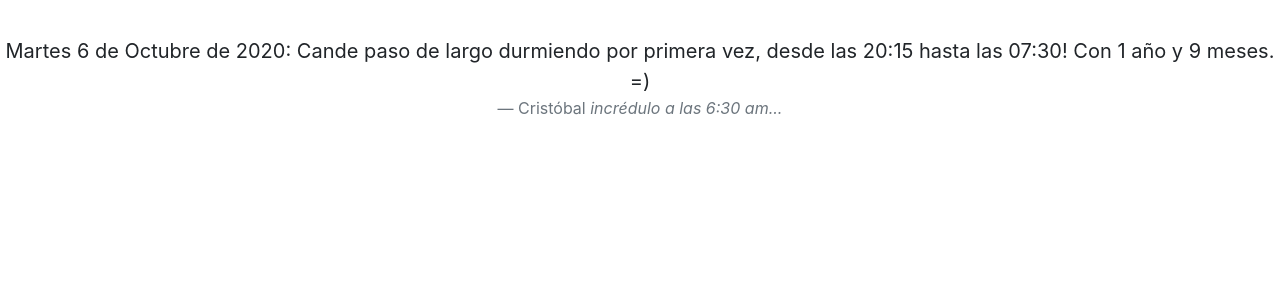
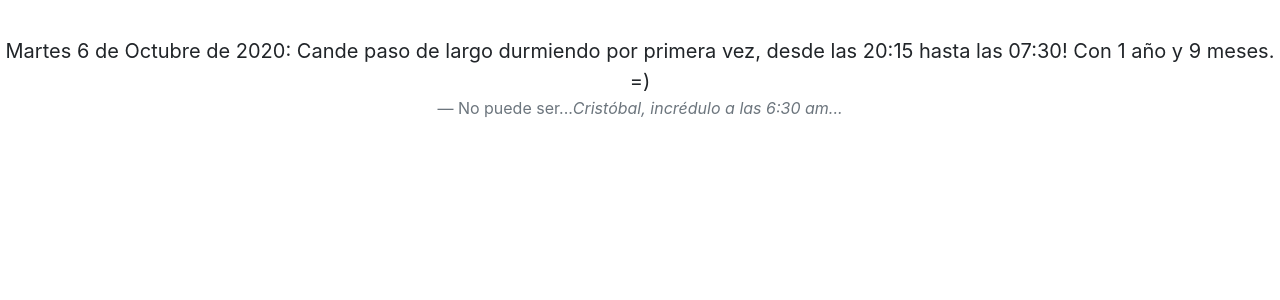
Before and after one commit to cristobalgh/cumplecande, a Flask app: page / in a window 1280 px wide. Shown: the part 284-584 px from the top of the page. Run offline with Flask 2, Linux system fonts and the light colour scheme; some libraries are stand-ins or nearby versions.

Commit message:
bootstrap

```diff
--- a/templates/index.html
+++ b/templates/index.html
@@ -48,7 +48,7 @@
     <blockquote class="blockquote text-center">
       <p class="mb-0"><br>Martes 6 de Octubre de 2020: Cande paso de largo durmiendo por
         primera vez, desde las 20:15 hasta las 07:30! Con 1 año y 9 meses. =)</p>
-      <footer class="blockquote-footer">Cristóbal<cite title="Source Title"> incrédulo a las 6:30 am...</cite></footer>
+      <footer class="blockquote-footer">No puede ser...<cite title="Source Title">Cristóbal, incrédulo a las 6:30 am...</cite></footer>
     </blockquote>
   </body>
 </html>
```
